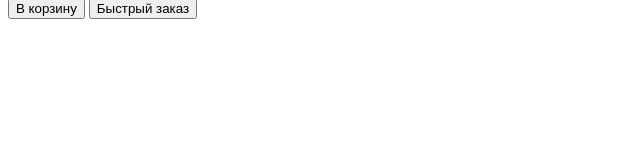
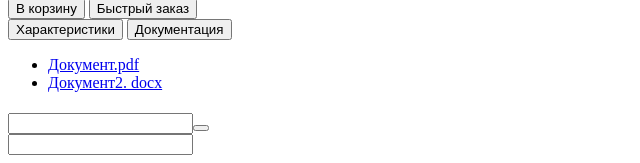
Before and after one commit to YusufMukhametzyanov/My_projects, a plain HTML site: page Turbologo/index.html in a window 1280 px wide. Shown: the part 1213-1376 px from the top of the page, without its empty margins (0-640 px from the left). Before the commit the page ends 1240 px from the top, so only its background shows below. Drawn offline with Linux system fonts and the light colour scheme.

Commit message:
begun work with the section useful link

```diff
--- a/Turbologo/index.html
+++ b/Turbologo/index.html
@@ -191,9 +191,39 @@
                   <button class="btn button-quickly-order">Быстрый заказ</button>
                 </div>
               </div>
+              <div class="main-right-block-specifications-documentation">
+                <div class="specification-documentation-buttons">
+                  <button class="btn-specification">Характеристики</button>
+                  <button class="documentation">Документация</button>
+                </div>
+                <ul class="specification-documentation-downloads-list">
+                  <li class="specification-documentation-downloads-item-pdf">
+                    <a class="documentation-download-item-link" href="downloads/ibp-cyberpower-bu600e_instruction.pdf"
+                      target="_blank">Документ.pdf</a>
+                  </li>
+                  <li class="specification-documentation-downloads-item-docx">
+                    <a class="documentation-download-item-link" href="downloads/ibp-cyberpower-bu600e_instruction.pdf"
+                      target="_blank">Документ2. docx</a>
+                  </li>
+                </ul>
+              </div>
             </div>
           </div>
         </form>
+      </div>
+    </section>
+    <section class="section-useful-link">
+      <div class="container">
+        <h2 class="useful-link-title"></h2>
+        <div class="useful-link-content">
+          <h4 class="useful-link-title-mail"></h4>
+          <form action="" class="useful-link-form">
+            <div class="useful-link-input-button"><input type="text" class="input-useful-link"><button
+                class="btn button-useful-link"></button></div>
+            <label for="" class="label-useful-link-checkbox"><input type="text"
+                class="input-checkbox-useful-link"></label>
+          </form>
+        </div>
       </div>
     </section>
   </main>
```
Also changed, not shown: Turbologo/img/useful-link-background.png (added), 1 other file.
